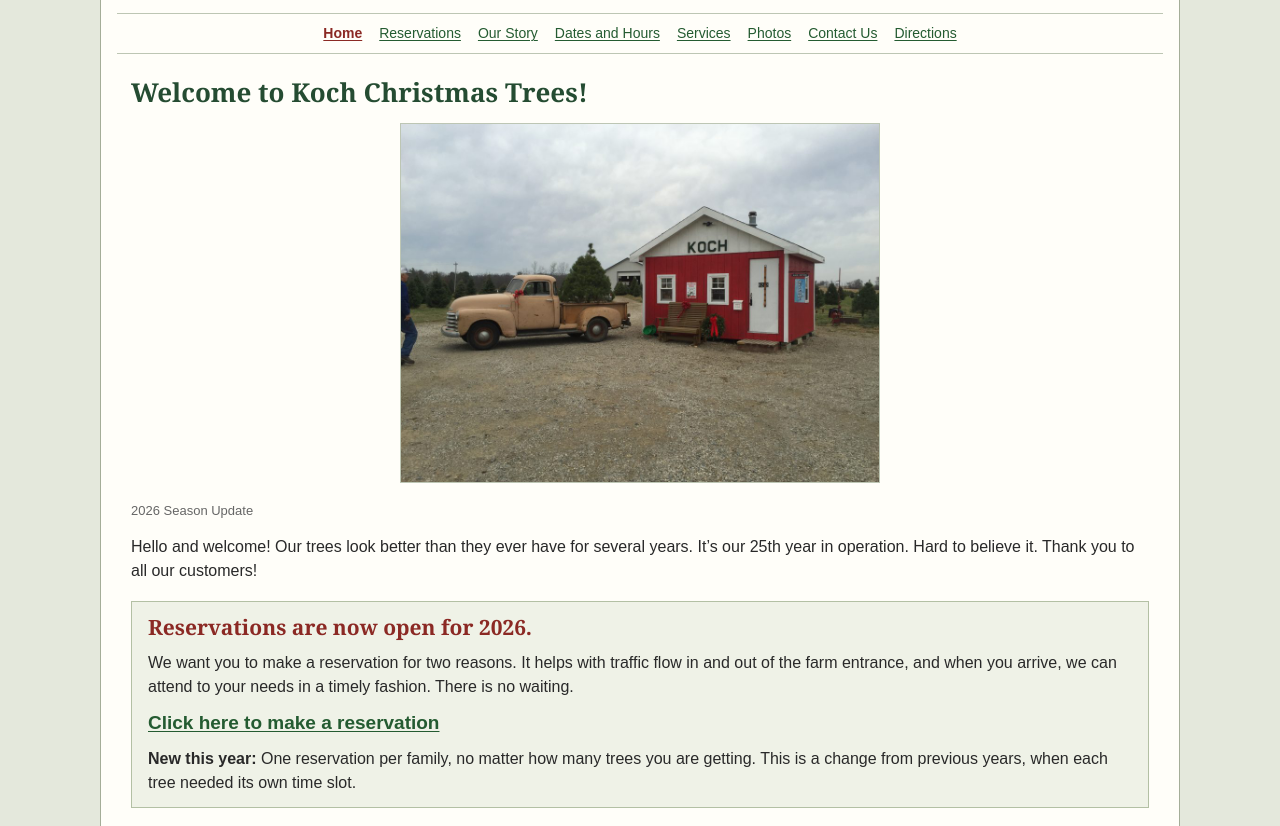
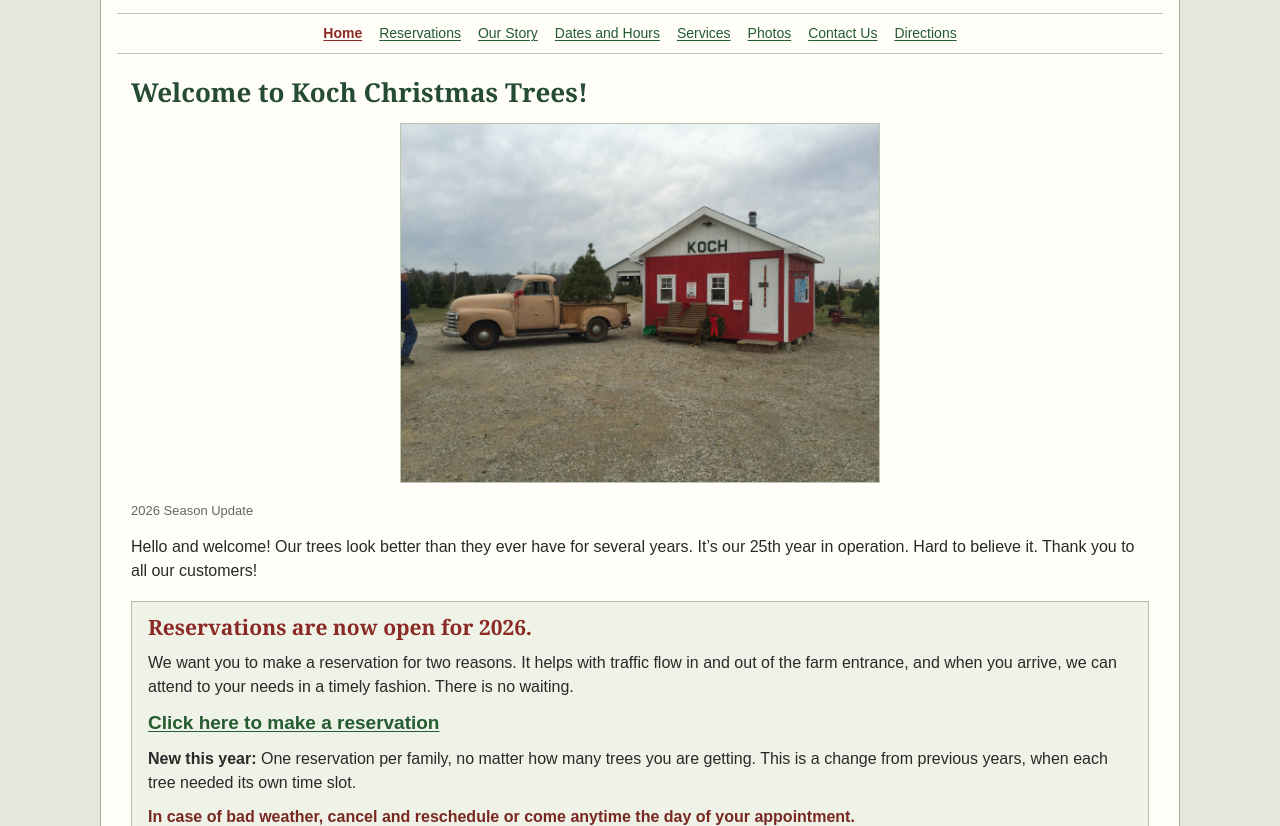
Before and after one commit to kochrt/kochchristmastrees, a plain HTML site: page site/index.html in a window 1280 px wide. Shown: the part 126-952 px from the top of the page. Drawn offline with Linux system fonts and the light colour scheme.

Commit message:
Add weather notice and LAN preview script

```diff
--- a/site/index.html
+++ b/site/index.html
@@ -78,6 +78,12 @@
             <strong>New this year:</strong> One reservation per family, no
             matter how many trees you are getting. This is a change from
             previous years, when each tree needed its own time slot.
+          </p>
+          <p class="notice">
+            <strong
+              >In case of bad weather, cancel and reschedule or come anytime
+              the day of your appointment.</strong
+            >
           </p>
         </section>
         <section id="trees" aria-labelledby="trees-title">
```
Also changed, not shown: 2 other files.
